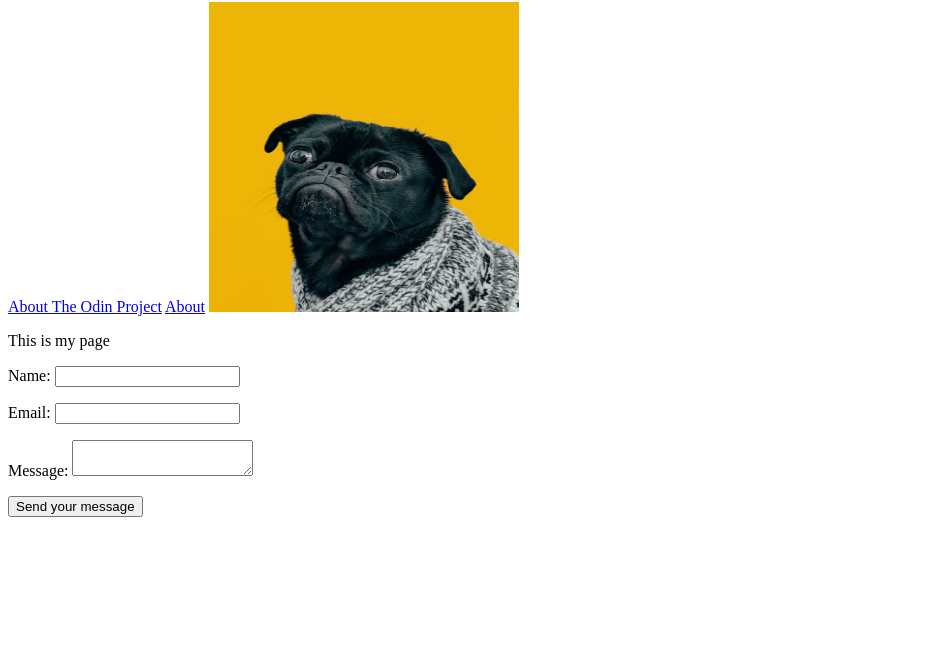
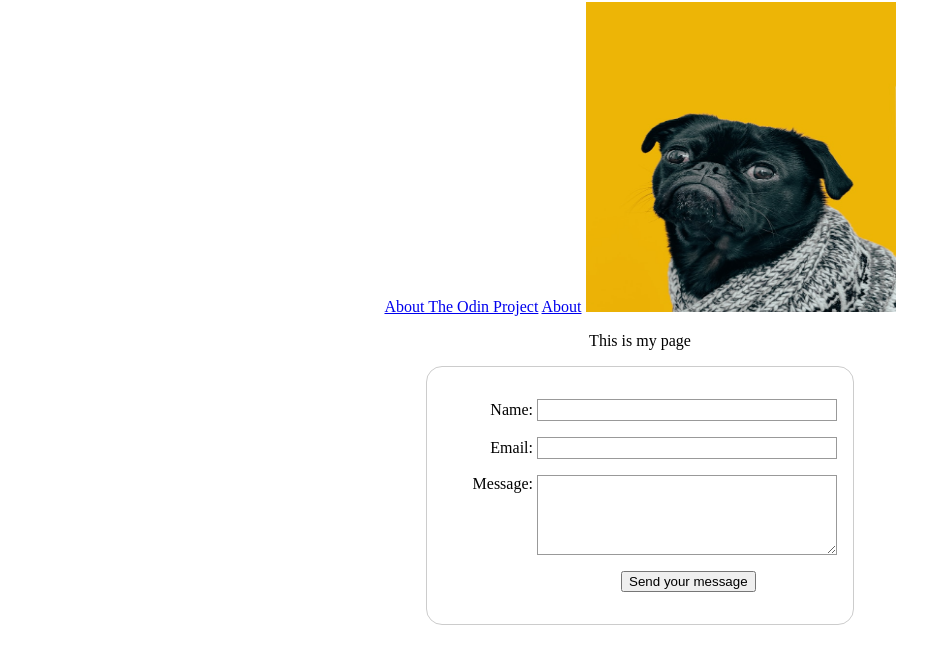
Before and after one commit to marchaynes-dev/haynes_links-and-images-assignment, a plain HTML site: page index.html in a window 1280 px wide. Shown: the part 78-742 px from the top of the page, without its empty margins (0-951 px from the left). Drawn offline with Linux system fonts and the light colour scheme.

Commit message:
form styling

```diff
--- a/index.html
+++ b/index.html
@@ -20,6 +20,69 @@
     <meta charset="utf-8">
     <meta name="viewport" content="width=device-width">
     <title>My test page</title>
+    <style>
+  body {
+  /* Center the form on the page */
+  text-align: center;
+}
+
+form {
+  display: inline-block;
+  /* Form outline */
+  padding: 1em;
+  border: 1px solid #cccccc;
+  border-radius: 1em;
+}
+
+p + p {
+  margin-top: 1em;
+}
+
+label {
+  /* Uniform size & alignment */
+  display: inline-block;
+  min-width: 90px;
+  text-align: right;
+}
+
+input,
+textarea {
+  /* To make sure that all text fields have the same font settings
+     By default, text areas have a monospace font */
+  font: 1em sans-serif;
+  /* Uniform text field size */
+  width: 300px;
+  box-sizing: border-box;
+  /* Match form field borders */
+  border: 1px solid #999999;
+}
+
+input:focus,
+textarea:focus {
+  /* Set the outline width and style */
+  outline-style: solid;
+  /* To give a little highlight on active elements */
+  outline-color: black;
+}
+
+textarea {
+  /* Align multiline text fields with their labels */
+  vertical-align: top;
+  /* Provide space to type some text */
+  height: 5em;
+}
+
+.button {
+  /* Align buttons with the text fields */
+  padding-left: 90px; /* same size as the label elements */
+}
+
+button {
+  /* This extra margin represent roughly the same space as the space
+     between the labels and their text fields */
+  margin-left: 0.5em;
+}
+</style>
   </head>
   <body>
     <p>This is my page</p>
```
